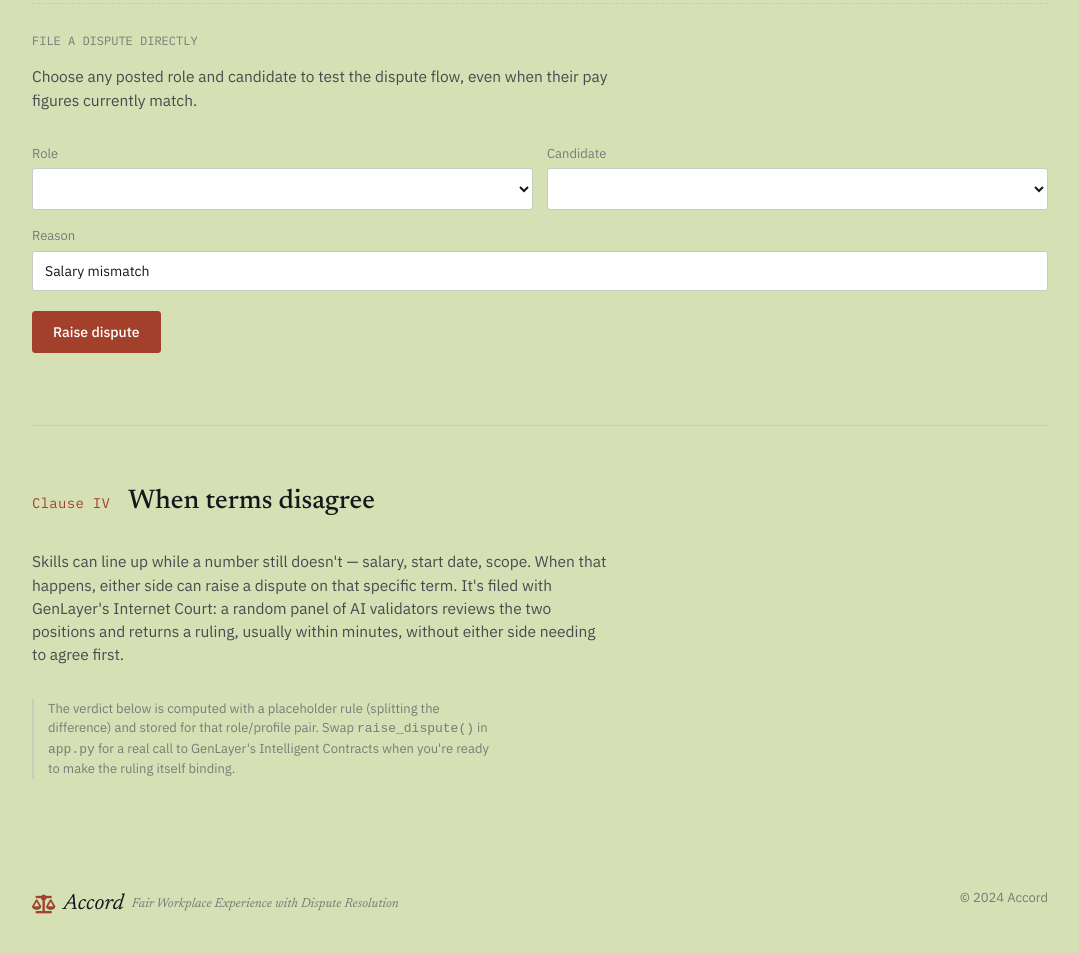
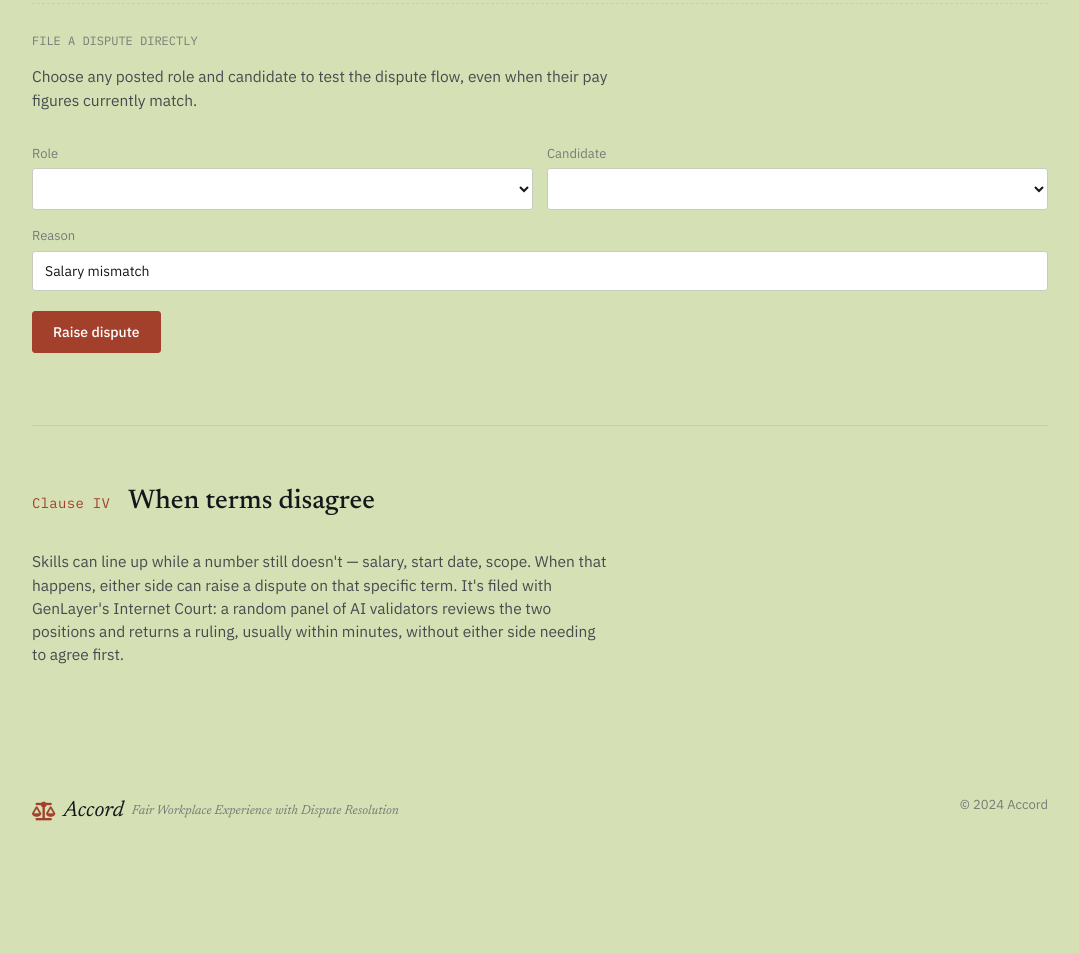
Before and after one commit to 0xAceBit/Accord, a website: page index.html in a window 1280 px wide. Shown: the part 1934-2887 px from the top of the page, without its empty margins (100-1179 px from the left). After the commit the page ends 2822 px from the top, so only its background shows below. Drawn offline with Linux system fonts and the light colour scheme; no server answers.

Commit message:
Update project

```diff
--- a/index.html
+++ b/index.html
@@ -222,9 +222,6 @@
                 that happens, either side can raise a dispute on that specific term. It's filed with GenLayer's Internet
                 Court: a random panel of AI validators reviews the two positions and returns a ruling, usually within
                 minutes, without either side needing to agree first.</p>
-            <p class="court-note">The verdict below is computed with a placeholder rule (splitting the difference) and
-                stored for that role/profile pair. Swap <code>raise_dispute()</code> in <code>app.py</code> for a real
-                call to GenLayer's Intelligent Contracts when you're ready to make the ruling itself binding.</p>
         </section>
 
     </div>
```
Also changed, not shown: 1 other file.
